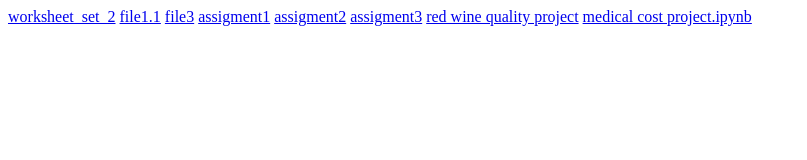
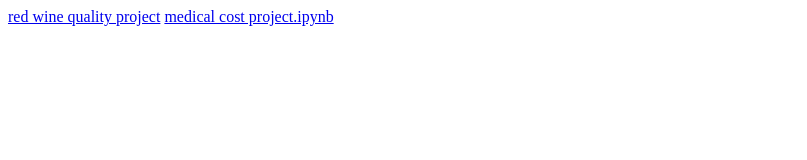
Before and after one commit to love995077/internship-love.github.io, a plain HTML site: page index.html in a window 1280 px wide. Shown: the whole page, without its empty margins (0-807 px from the left). Drawn offline with Linux system fonts and the light colour scheme.

Commit message:
Update index.html

```diff
--- a/index.html
+++ b/index.html
@@ -1,12 +1,6 @@
 <html>
 <head></head>
 <body>
-<a href="https://love995077.github.io/internship-love.github.io/worksheet_set_2.pdf">worksheet_set_2</a>
-<a href="https://love995077.github.io/internship-love.github.io/file1.1.pdf">file1.1</a>
-<a href="https://love995077.github.io/internship-love.github.io/file.3.pdf">file3</a>
-<a href="https://love995077.github.io/internship-love.github.io/assignment 1.ipynb">assigment1</a>
-<a href="https://love995077.github.io/internship-love.github.io/selenium.ipynb.ipynb">assigment2</a>
-<a href="https://love995077.github.io/internship-love.github.io/assignment3.ipynb">assigment3</a>
 <a href="https://love995077.github.io/internship-love.github.io/red wine quality project.ipynb">red wine quality project</a>
 <a href="https://love995077.github.io/internship-love.github.io/medical cost project.ipynb">medical cost project.ipynb</a>
 </body>
```
